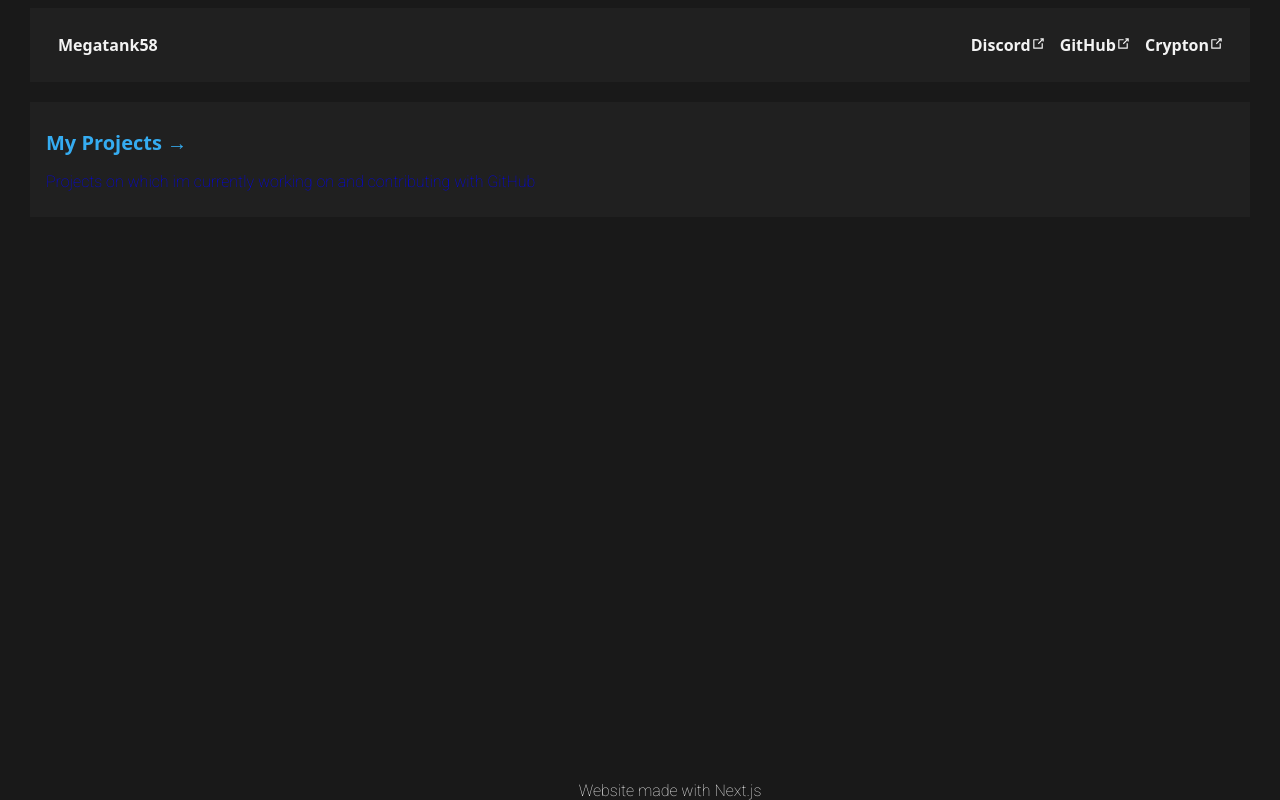
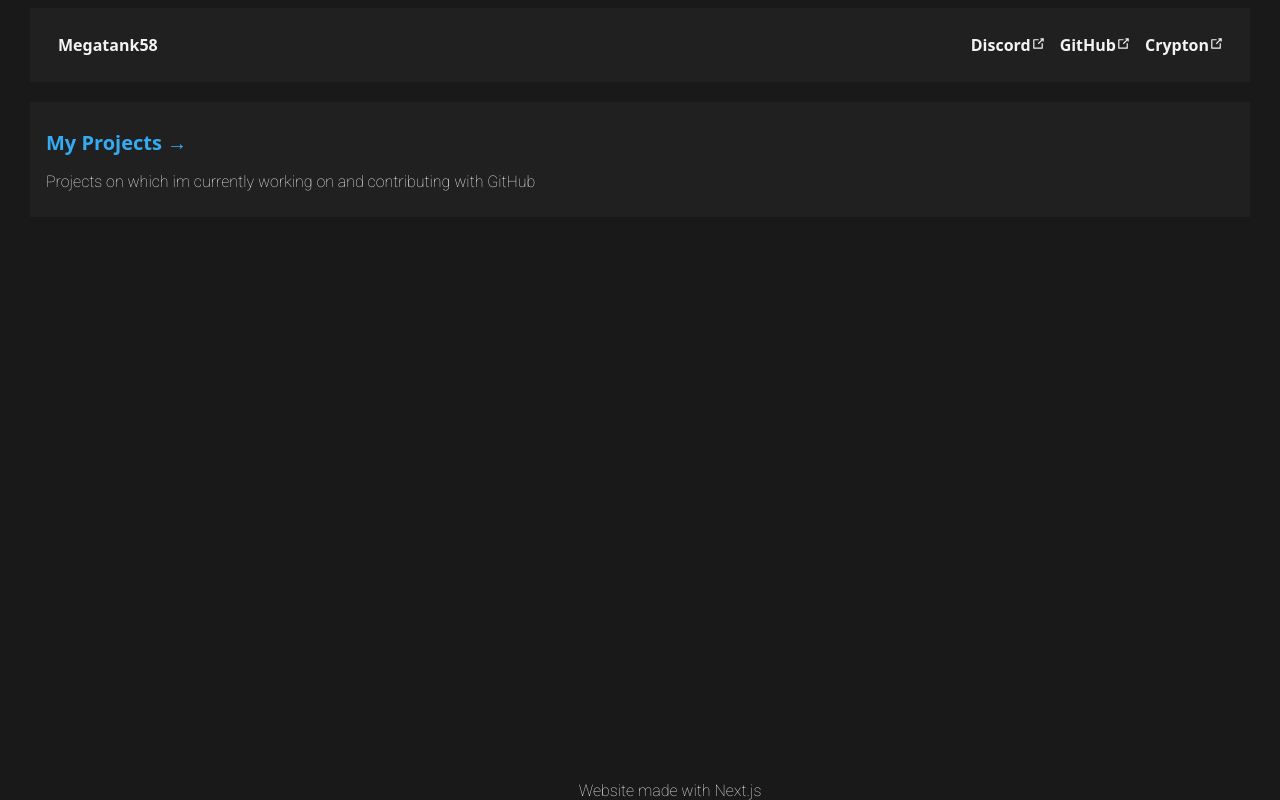
Before and after one commit to megatank58/website, a Next.js app: page / in a window 1280 px wide. Built offline with nearby package versions, Linux system fonts and the light colour scheme.

Commit message:
feat(css): fixed it

```diff
--- a/pages/index.js
+++ b/pages/index.js
@@ -5,8 +5,8 @@ export default function Home() {
   return (
     <div className={ProjectStyles.preview}>
       <Link href="/projects" passHref>
-        <a>
-          <h2 className={`${ProjectStyles.white} ${ProjectStyles.bold}`}>My Projects →</h2>
+        <a className={`${ProjectStyles.white}`}>
+          <h2 className={`${ProjectStyles.bold}`}>My Projects →</h2>
           <p>
             Projects on which im currently working on and contributing with
             GitHub
```
